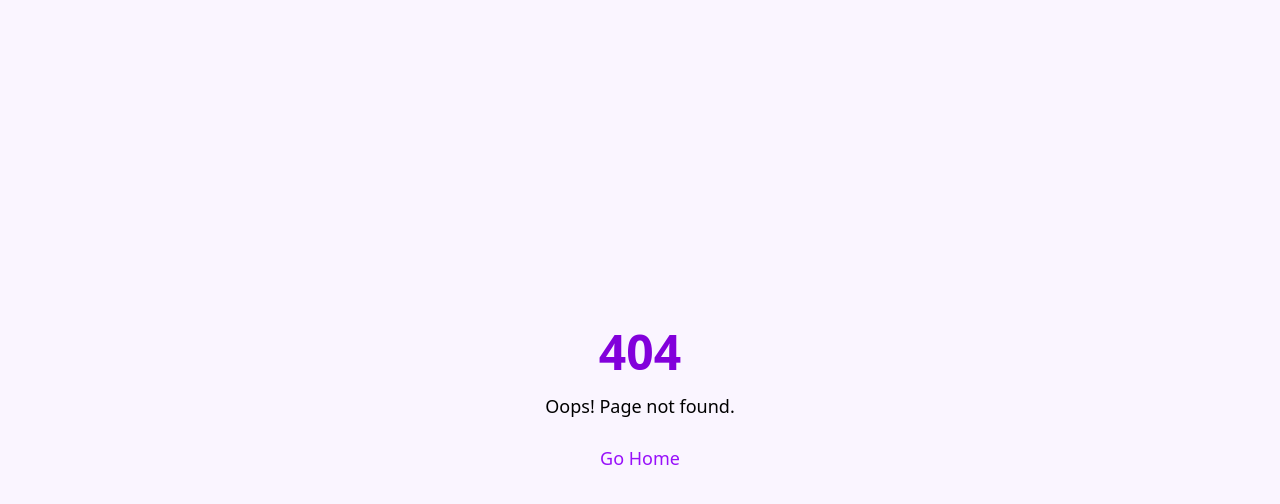
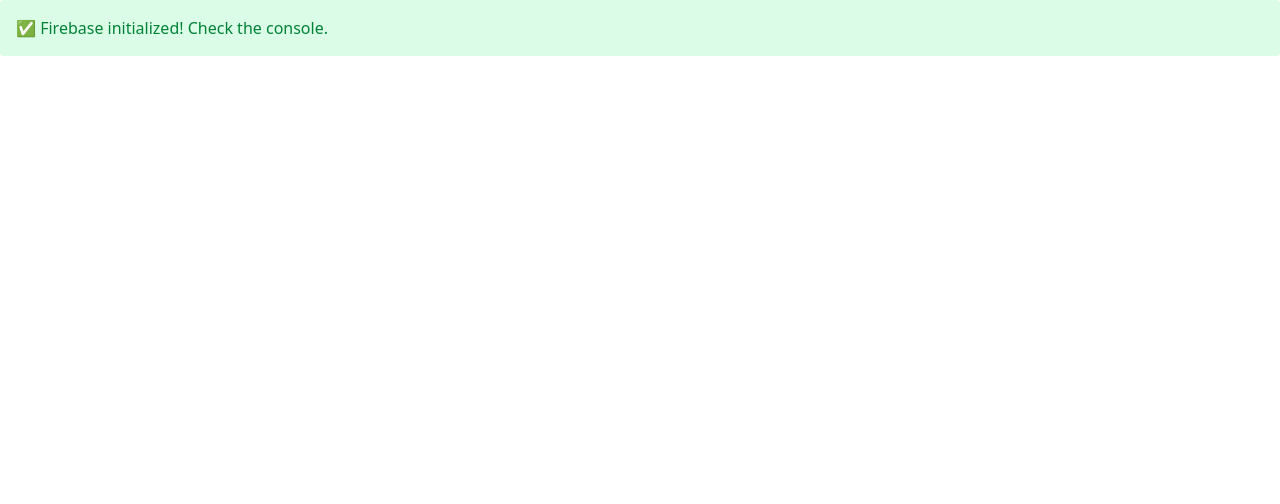
Before and after one commit to anita-david/Exam-Todo, a React (Vite) app: page /firebase-check in a window 1280 px wide. Before the commit this address had no page. Shown: the top 504 px of the page. Built offline with nearby package versions, Linux system fonts and the light colour scheme.

Commit message:
test: add Firebase check route to verify initialization

```diff
--- a/src/App.tsx
+++ b/src/App.tsx
@@ -3,6 +3,7 @@
 import TodoDetail from "./pages/TodoDetail.tsx";
 import NotFound from "./pages/NotFound.tsx";
 import CrashTest from "./pages/CrashTest.tsx";
+import FirebaseCheck from "../src/components/FirebaseCheck.tsx";
 
 function App() {
   return (
@@ -10,6 +11,7 @@
       <Route path="/" element={<Home />} />
       <Route path="/todos/:id" element={<TodoDetail />} />
       <Route path="/crash-test" element={<CrashTest />} />
+      <Route path="/firebase-check" element={<FirebaseCheck />} />
       <Route path="*" element={<NotFound />} />
     </Routes>
   );
--- /dev/null
+++ b/src/components/FirebaseCheck.tsx
@@ -0,0 +1,14 @@
+import { useEffect } from "react";
+import { auth } from "../firebase/config";
+
+export default function FirebaseCheck() {
+  useEffect(() => {
+    console.log("Firebase Auth instance:", auth);
+  }, []);
+
+  return (
+    <div className="p-4 bg-green-100 text-green-700 rounded">
+      ✅ Firebase initialized! Check the console.
+    </div>
+  );
+}
```
